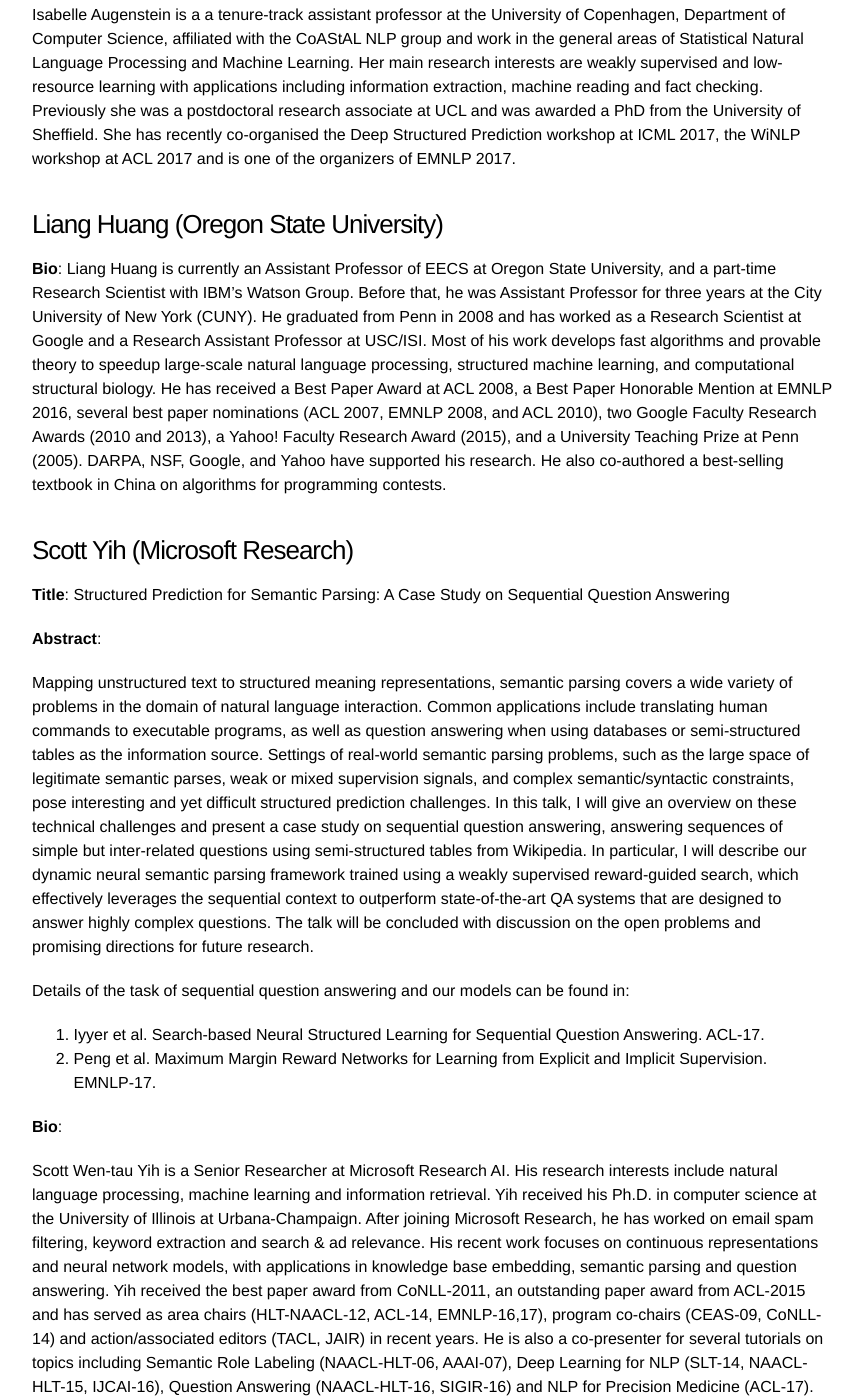
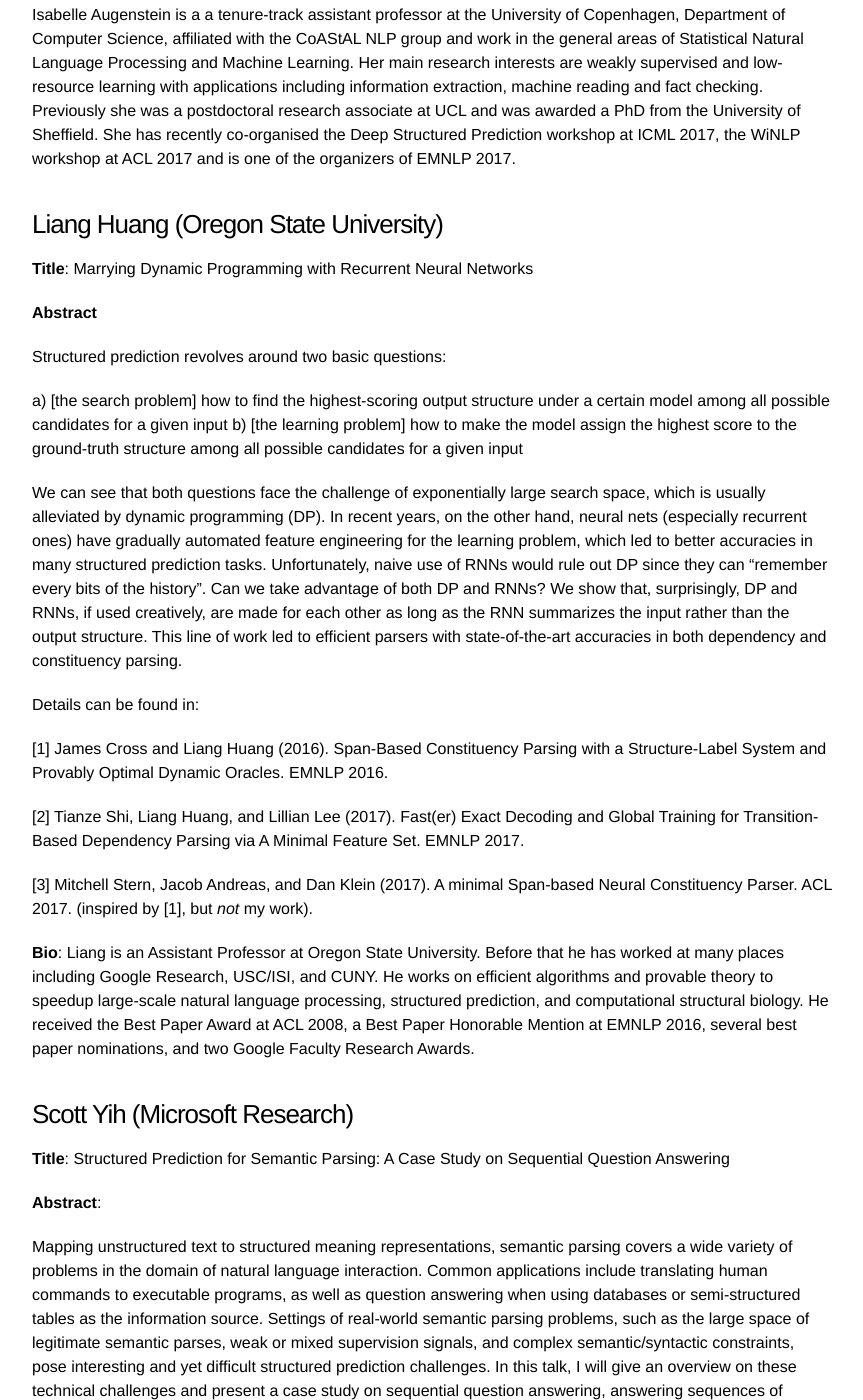
Before and after one commit to structuredprediction/structuredprediction.github.io, a Jekyll site: the page built from EMNLP17/3_schedule.md, in a window 1280 px wide and 1400 px high, scrolled down 2259 px. Shown: the whole window, without its empty margins (208-1071 px from the left). Built offline with Jekyll 4.4.1, drawn with Linux system fonts in a browser that asks for light colours.

Commit message:
Update 3_schedule.md

```diff
--- a/EMNLP17/3_schedule.md
+++ b/EMNLP17/3_schedule.md
@@ -76,8 +76,27 @@
 
 ### Liang Huang (Oregon State University)
 
+**Title**: Marrying Dynamic Programming with Recurrent Neural Networks
 
-**Bio**:  Liang Huang is currently an Assistant Professor of EECS at Oregon State University, and a part-time Research Scientist with IBM's Watson Group. Before that, he was Assistant Professor for three years at the City University of New York (CUNY). He graduated from Penn in 2008 and has worked as a Research Scientist at Google and a Research Assistant Professor at USC/ISI. Most of his work develops fast algorithms and provable theory to speedup large-scale natural language processing, structured machine learning, and computational structural biology. He has received a Best Paper Award at ACL 2008, a Best Paper Honorable Mention at EMNLP 2016, several best paper nominations (ACL 2007, EMNLP 2008, and ACL 2010), two Google Faculty Research Awards (2010 and 2013), a Yahoo! Faculty Research Award (2015), and a University Teaching Prize at Penn (2005). DARPA, NSF, Google, and Yahoo have supported his research. He also co-authored a best-selling textbook in China on algorithms for programming contests.
+**Abstract**
+
+Structured prediction revolves around two basic questions:
+
+a) [the search problem] how to find the highest-scoring output structure under a certain model among all possible candidates for a given input
+b) [the learning problem] how to make the model assign the highest score to the ground-truth structure among all possible candidates for a given input
+
+We can see that both questions face the challenge of exponentially large search space, which is usually alleviated by dynamic programming (DP). In recent years, on the other hand, neural nets (especially recurrent ones) have gradually automated feature engineering for the learning problem, which led to better accuracies in many structured prediction tasks. Unfortunately, naive use of RNNs would rule out DP  since they can "remember every bits of the history". Can we take advantage of both DP and RNNs? We show that, surprisingly, DP and RNNs, if used creatively, are made for each other as long as the RNN summarizes the input rather than the output structure. This line of work led to efficient parsers with state-of-the-art accuracies in both dependency and constituency parsing.
+
+Details can be found in:
+
+[1] James Cross and Liang Huang (2016). Span-Based Constituency Parsing with a Structure-Label System and Provably Optimal Dynamic Oracles. EMNLP 2016.
+
+[2] Tianze Shi, Liang Huang, and Lillian Lee (2017). Fast(er) Exact Decoding and Global Training for Transition-Based Dependency Parsing via A Minimal Feature Set. EMNLP 2017.
+
+[3] Mitchell Stern, Jacob Andreas, and Dan Klein (2017). A minimal Span-based Neural Constituency Parser. ACL 2017. (inspired by [1], but _not_ my work).
+
+
+**Bio**:  Liang is an Assistant Professor at Oregon State University. Before that he has worked at many places including Google Research, USC/ISI, and CUNY. He works on efficient algorithms and provable theory to speedup large-scale natural language processing, structured prediction, and computational structural biology. He received the Best Paper Award at ACL 2008, a Best Paper Honorable Mention at EMNLP 2016, several best paper nominations, and two Google Faculty Research Awards.
 
 
 
```
